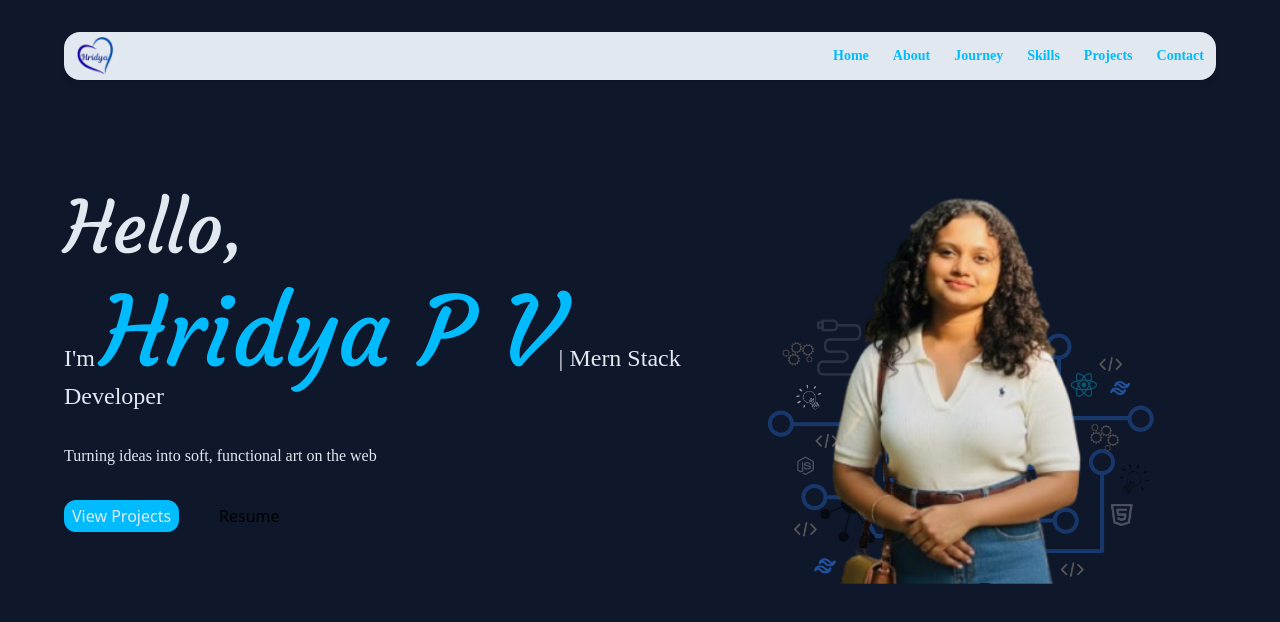
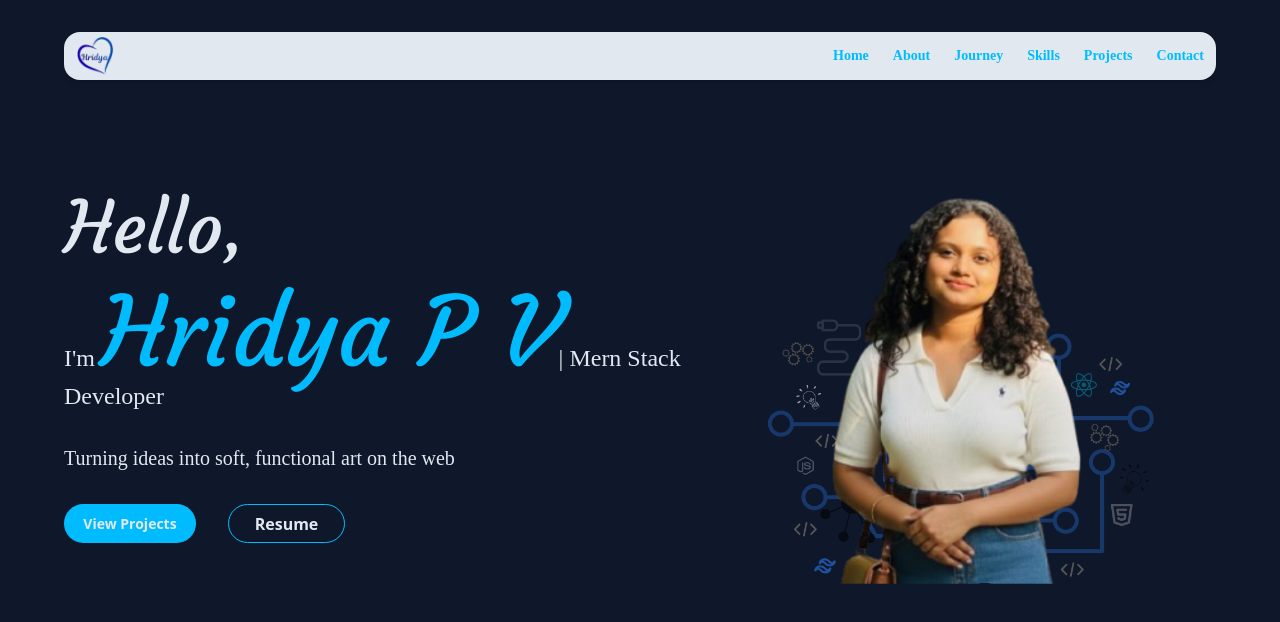
Before and after one commit to HridyaDEV/PortFolioHridyaPV, a React (Vite) app: page / in a window 1280 px wide. Shown: the top 622 px of the page. Built offline with nearby package versions, Linux system fonts and the light colour scheme.

Commit message:
Hero Section Completed

```diff
--- a/src/Components/HeroSection.jsx
+++ b/src/Components/HeroSection.jsx
@@ -15,10 +15,10 @@ function HeroSection() {
           </span>
           | Mern Stack Developer
         </h2>
-        <h2 className="font-['crimson'] mt-8 text-slate-200">Turning ideas into soft, functional art on the web</h2>
-        <div className='flex gap-10 mt-8'>
-          <button className='bg-sky-400 text-slate-200 rounded-xl px-2 py-1'>View Projects</button>
-          <button>Resume</button>
+        <h2 className="font-['crimson'] mt-8 text-slate-200 text-xl">Turning ideas into soft, functional art on the web</h2>
+        <div className='flex gap-8 mt-8'>
+          <button className='bg-sky-400 font-["inter"] font-extrabold text-sm text-slate-200 rounded-[20px]  w-[132px] h-[39px] hover:bg-sky-600   '>View Projects</button>
+          <button className='  text-slate-200 rounded-[20px] test-sm font-["inter"] font-extrabold w-[117px] h-[39px] border border-sky-400 hover:bg-sky-400'>Resume</button>
         </div>
         </div>
         <div className='w-[450px] h-[600px] mr-12' >
```
